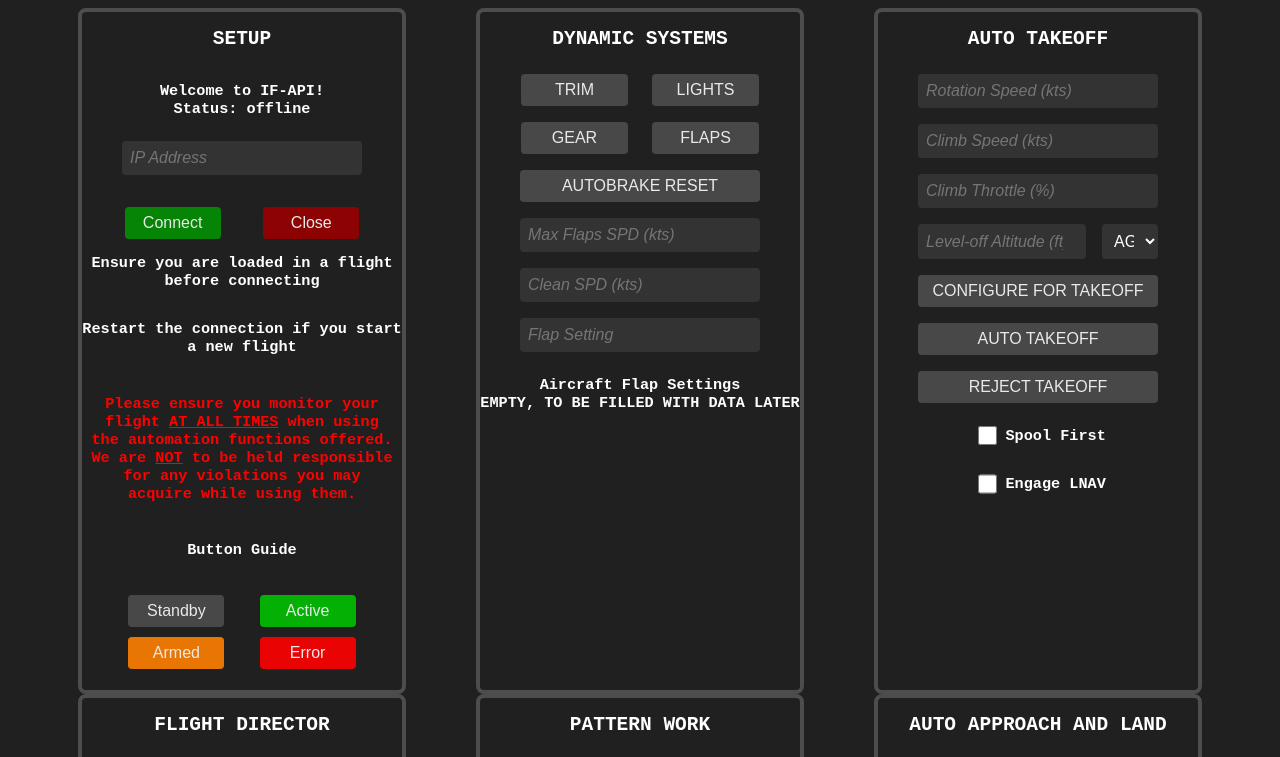
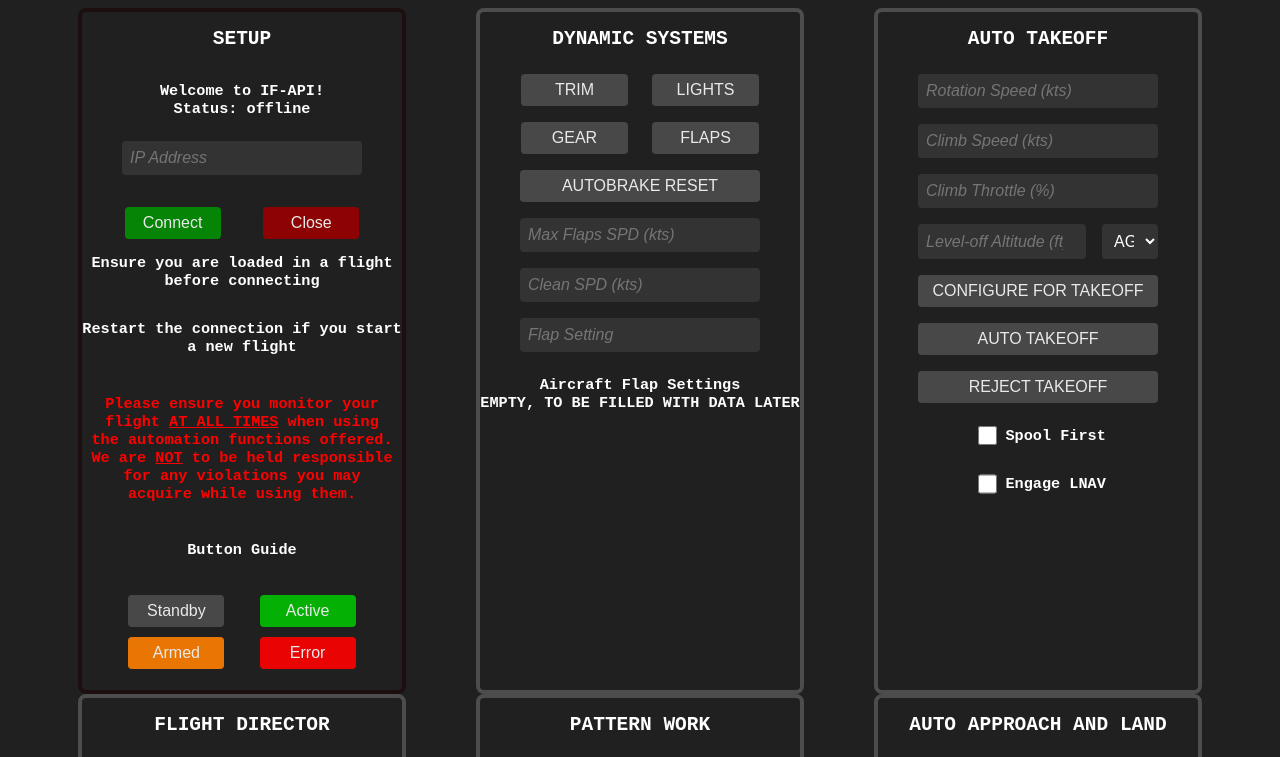
Before and after one commit to Kitick/Infinite-Flight-Copilot, a website: page public/index.html in a window 1280 px wide. Shown: the top 757 px of the page. Drawn offline with Linux system fonts and the light colour scheme; no server answers.

Commit message:
Cleaning up unused parts of the code

```diff
--- a/public/style.css
+++ b/public/style.css
@@ -4,7 +4,6 @@
 	font-family: monospace;
 	text-align: center;
 	user-select: none;
-    /*margin-top:25vh;*/
 }
 
 button{
@@ -77,12 +76,11 @@
 	width: 20rem;
 	display: flex;
 	flex-direction: column;
-	/*justify-content: space-between;*/
 	align-items: center;
 	border-style: solid;
 	border-width: 0.25rem;
 	border-radius: 0.5rem;
-	border-color: #4d4d4d;
+	border-color: #1d0f0f;
 }
 
 #autopilot{
@@ -91,7 +89,6 @@
 	width: 20rem;
 	display: flex;
 	flex-direction: column;
-	/*justify-content: space-between;*/
 	align-items: center;
 	border-style: solid;
 	border-width: 0.25rem;
@@ -137,11 +134,9 @@
 	display: flex;
 	flex-direction: column;
 	align-items: center;
-	/*width: 13rem;*/
 }
 
 .buttot-row{
-	/*width: 13rem;*/
 	display: flex;
 	flex-direction: row;
 	justify-content: space-evenly;
@@ -156,7 +151,6 @@
 
 .large-button{
 	width: 15rem !important;
-	/*height: 3rem;*/
 }
 
 .input-container{
```
Also changed, not shown: public/index.html (+0 -1 lines).
